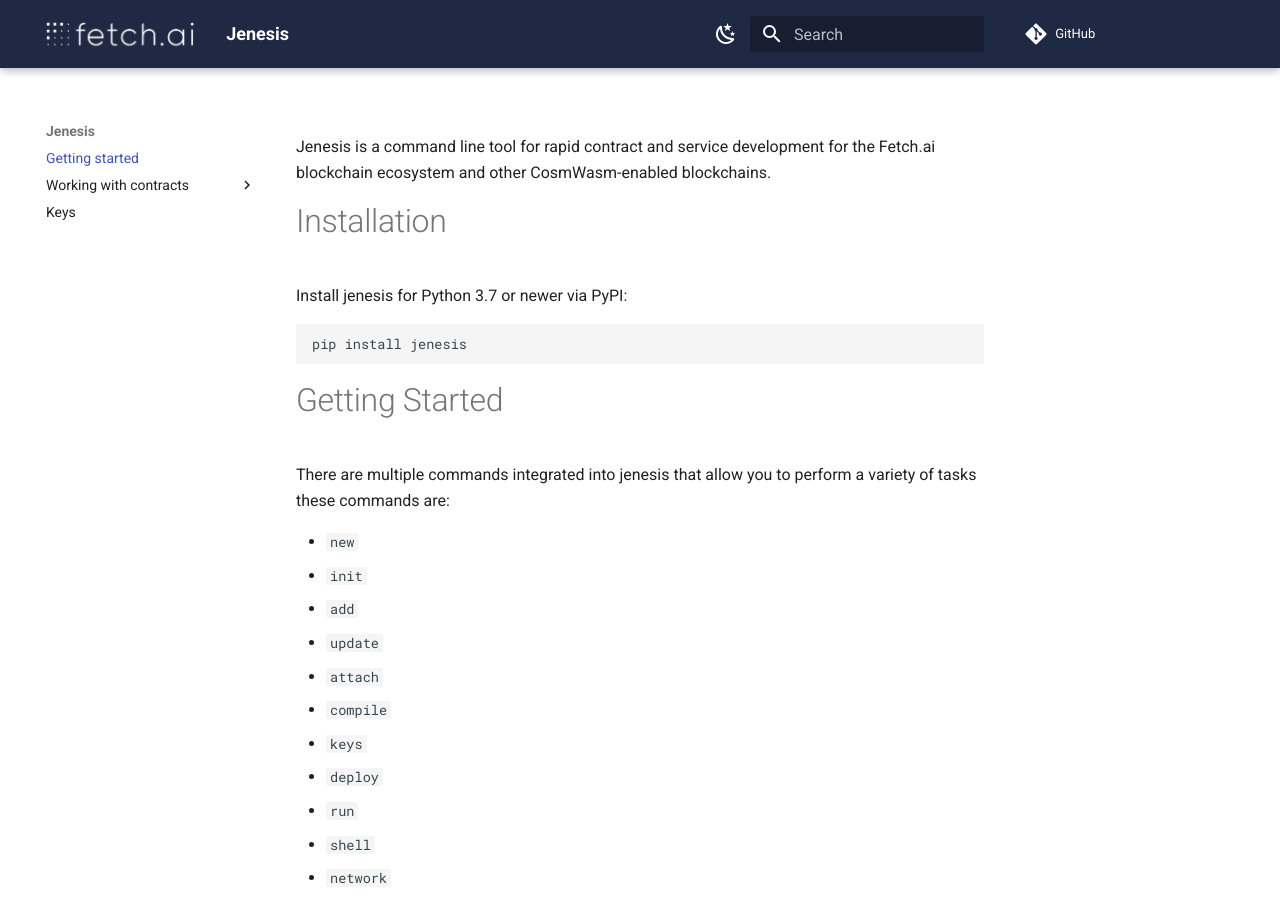
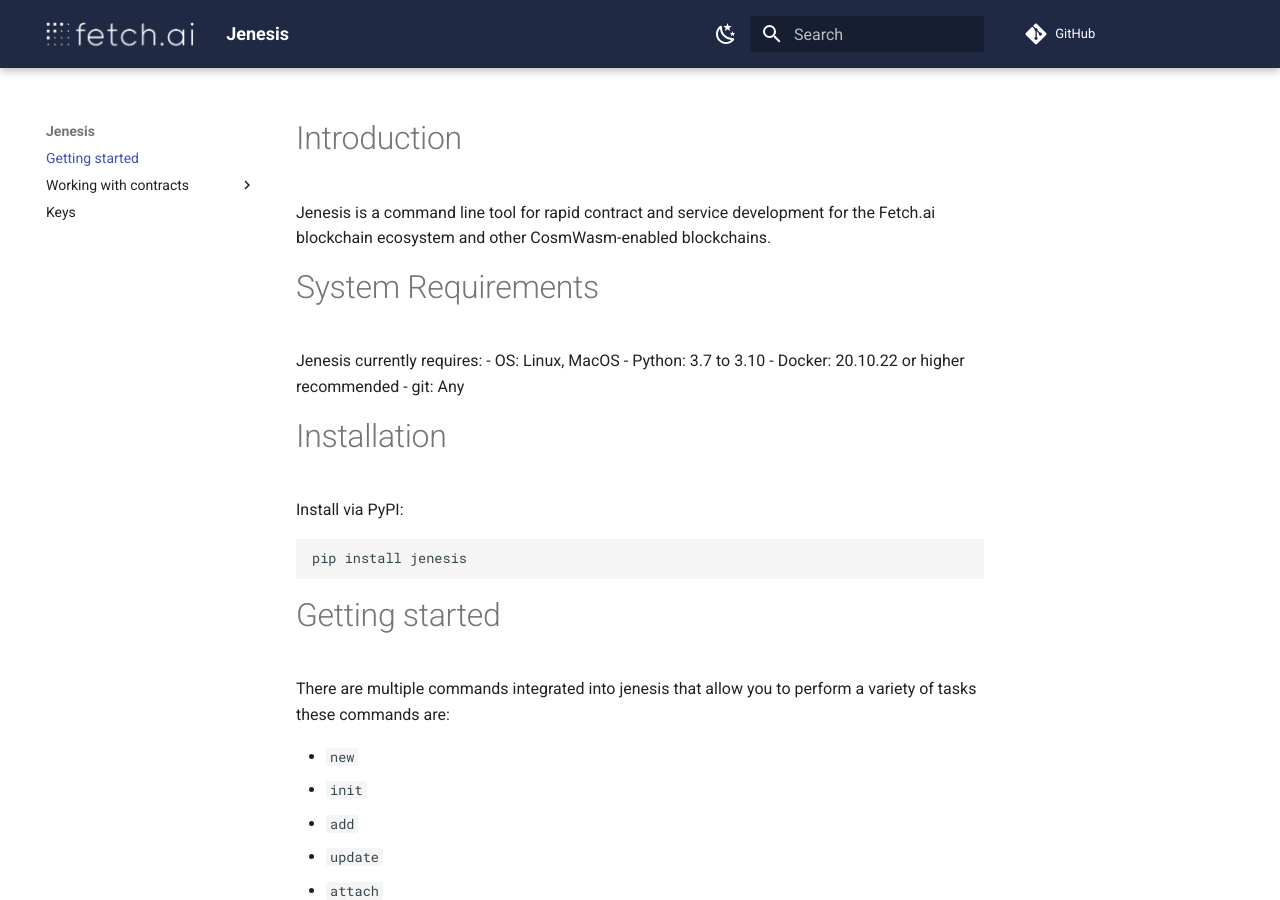
Before and after one commit to fetchai/jenesis, an MkDocs documentation site: the page built from docs/index.md, in a window 1280 px wide and 900 px high. Built offline with MkDocs 1.6.1 and Material for MkDocs 9.7.7, drawn with Linux system fonts in a browser that asks for light colours; comment, search, counter and statistics services are not loaded.

Commit message:
docs: update system requirements

````diff
--- a/docs/index.md
+++ b/docs/index.md
@@ -1,14 +1,24 @@
+# Introduction
+
 Jenesis is a command line tool for rapid contract and service development for the Fetch.ai blockchain ecosystem and other CosmWasm-enabled blockchains.
+
+# System Requirements
+
+Jenesis currently requires:
+- OS: Linux, MacOS
+- Python: 3.7 to 3.10
+- Docker: 20.10.22 or higher recommended
+- git: Any
 
 # Installation
 
-Install jenesis for Python 3.7 or newer via PyPI:
+Install via PyPI:
 
 ```
 pip install jenesis
 ```
 
-# Getting Started
+# Getting started
 There are multiple commands integrated into jenesis that allow you to perform a variety of tasks these commands are:
 
 - `new`
````
